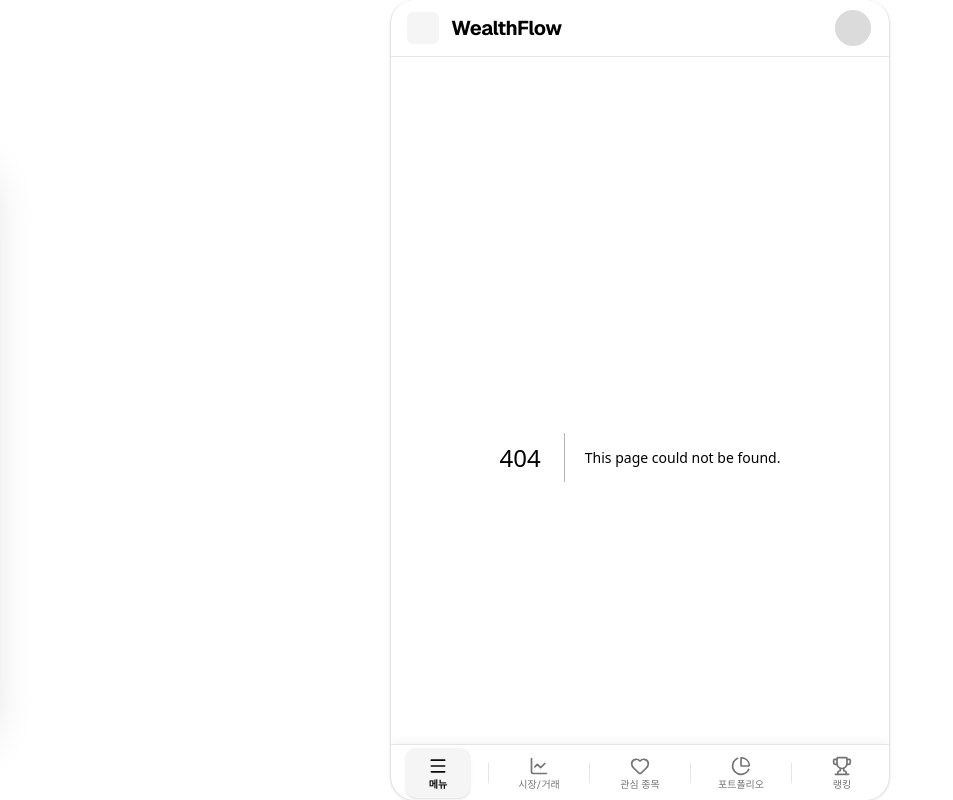
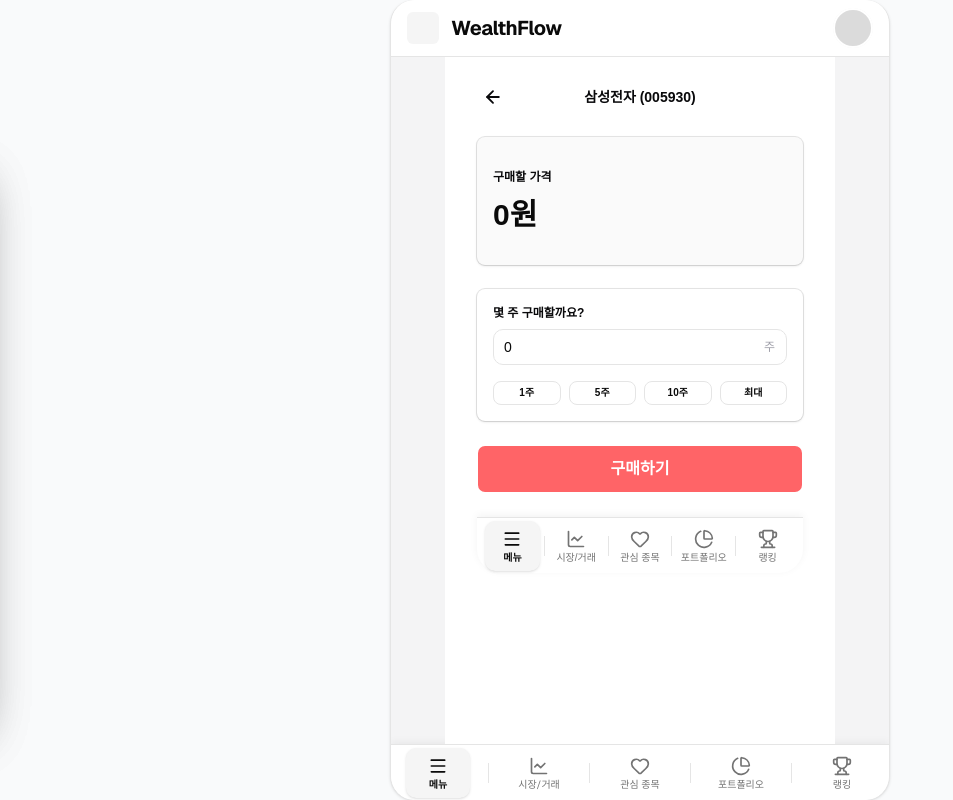
Before and after one commit to goorm-team-nexus/wealthflow-frontend, a Next.js app: page /stock-detail/samsung-electronics/purchase in a window 1280 px wide. Before the commit this address had no page. Shown: the whole page, without its empty margins (0-953 px from the left). Built offline with nearby package versions, Linux system fonts and the light colour scheme; a web font is replaced by a local one.

Commit message:
refactor: nest purchase route under stock detail slug

```diff
--- a/src/app/stock-detail/page.tsx
+++ b/src/app/stock-detail/[slug]/page.tsx
@@ -137,7 +137,7 @@ export default function StockDetailPage() {
             asChild
             className="h-11 w-full bg-red-400 text-base font-semibold text-white hover:bg-red-500 [a]:hover:bg-red-500"
           >
-            <Link href="/purchase">구매하기</Link>
+            <Link href="/stock-detail/samsung-electronics/purchase">구매하기</Link>
           </Button>
           <TabBar selectedTab={selectedTab} onSelectTab={setSelectedTab} />
         </section>
--- a/src/app/purchase/page.tsx
+++ b/src/app/stock-detail/[slug]/purchase/page.tsx
@@ -112,7 +112,7 @@ export default function StockPurchasePage() {
         <section className="relative flex min-h-[844px] w-full flex-col gap-6 bg-white px-8 pb-24 pt-6 [font-family:var(--font-noto-sans-kr),var(--font-geist-sans),ui-sans-serif,system-ui,sans-serif]">
           <header className="grid h-8 grid-cols-[32px_minmax(0,1fr)_32px] items-center">
             <Button asChild variant="ghost" size="icon" className="size-8">
-              <Link href="/stock-detail" aria-label="종목 상세로 돌아가기">
+              <Link href="/stock-detail/samsung-electronics" aria-label="종목 상세로 돌아가기">
                 <ArrowLeft className="size-5 stroke-[2.2]" aria-hidden="true" />
               </Link>
             </Button>
```
